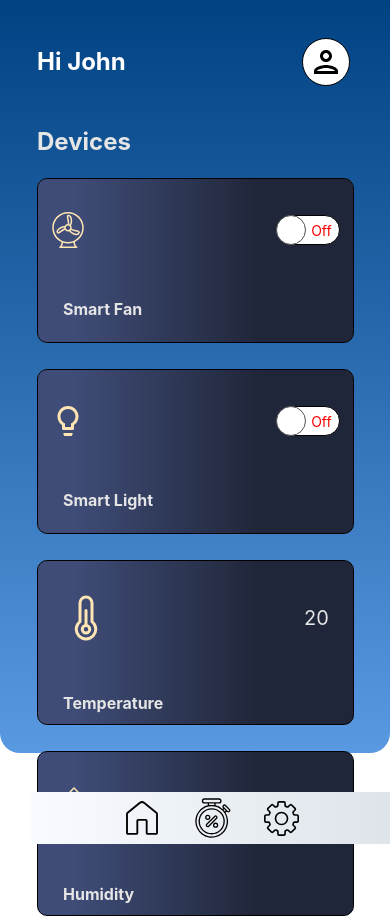
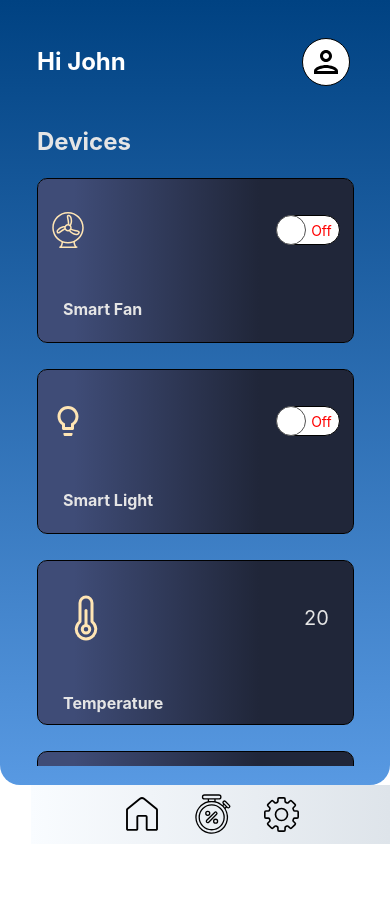
Before and after one commit to Leino2604/smart-house, a React Native app in the folder src/: screen /Home in a window 390 px wide. After the commit the page ends 844 px from the top, so only its background shows below. Built offline with nearby package versions, Linux system fonts and the light colour scheme; no server answers.

Commit message:
Complete UI for HomeScreen
Change layout and scroll view

```diff
--- a/src/screens/home.js
+++ b/src/screens/home.js
@@ -1,4 +1,4 @@
-import React, { useState, useEffect } from "react";
+import React, { useState, useEffect, useCallback } from "react";
 import MenuBar from "../components/menu";
 import {
 	ScrollView,
@@ -18,7 +18,9 @@ import ToggleSwitch from "../components/ToggleSwitch";
 import LightBulbIcon from "../components/lightBulbIcon";
 import ThermometerIcon from "../components/thermometerIcon";
 import HumiditymeterIcon from "../components/humiditymeterIcon";
+import * as SplashScreen from "expo-splash-screen";
 
+SplashScreen.preventAutoHideAsync();
 
 const HomeScreen = () => {
 	const [user, setUser] = useState(initialUser);
@@ -29,10 +31,16 @@ const HomeScreen = () => {
 
 	/* Used to load new fonts */
 	const [fontsLoaded, fontsError] = useFonts({
-		"Karla-Regular": require("../assets/fonts/Karla-Regular.ttf")
+		"Karla-Regular": require("../assets/fonts/Karla-Regular.ttf"),
 	});
 
-	if (!fontsLoaded) {
+	const onLayoutRootView = useCallback(async () => {
+		if (fontsLoaded || fontsError) {
+			await SplashScreen.hideAsync();
+		}
+	}, [fontsLoaded, fontsError])
+
+	if (!fontsLoaded && !fontsError) {
 		return null;
 	}
 
@@ -54,48 +62,48 @@ const HomeScreen = () => {
 	};
 
 	// Effect to fetch data initially and update every 3 seconds
-	useEffect(() => {
-		// Fetch data initially
-		fetchData(
-			"https://io.adafruit.com/api/v2/dadnhk231nhom9/feeds/group-9.fan-speed/data/last",
-			setFanEnabled,
-		);
-		fetchData(
-			"https://io.adafruit.com/api/v2/dadnhk231nhom9/feeds/group-9.light-switch/data/last",
-			setLightEnabled,
-		);
-		fetchData(
-			"https://io.adafruit.com/api/v2/dadnhk231nhom9/feeds/group-9.temp/data/last",
-			setTemp,
-		);
-		fetchData(
-			"https://io.adafruit.com/api/v2/dadnhk231nhom9/feeds/group-9.humid/data/last",
-			setHumidity,
-		);
+	// useEffect(() => {
+	// 	// Fetch data initially
+	// 	fetchData(
+	// 		"https://io.adafruit.com/api/v2/dadnhk231nhom9/feeds/group-9.fan-speed/data/last",
+	// 		setFanEnabled,
+	// 	);
+	// 	fetchData(
+	// 		"https://io.adafruit.com/api/v2/dadnhk231nhom9/feeds/group-9.light-switch/data/last",
+	// 		setLightEnabled,
+	// 	);
+	// 	fetchData(
+	// 		"https://io.adafruit.com/api/v2/dadnhk231nhom9/feeds/group-9.temp/data/last",
+	// 		setTemp,
+	// 	);
+	// 	fetchData(
+	// 		"https://io.adafruit.com/api/v2/dadnhk231nhom9/feeds/group-9.humid/data/last",
+	// 		setHumidity,
+	// 	);
 
-		// Set up interval to fetch data every 3 seconds
-		const interval = setInterval(() => {
-			fetchData(
-				"https://io.adafruit.com/api/v2/dadnhk231nhom9/feeds/group-9.fan-speed/data/last",
-				setFanEnabled,
-			);
-			fetchData(
-				"https://io.adafruit.com/api/v2/dadnhk231nhom9/feeds/group-9.light-switch/data/last",
-				setLightEnabled,
-			);
-			fetchData(
-				"https://io.adafruit.com/api/v2/dadnhk231nhom9/feeds/group-9.temp/data/last",
-				setTemp,
-			);
-			fetchData(
-				"https://io.adafruit.com/api/v2/dadnhk231nhom9/feeds/group-9.humid/data/last",
-				setHumidity,
-			);
-		}, 3000);
+	// 	// Set up interval to fetch data every 3 seconds
+	// 	const interval = setInterval(() => {
+	// 		fetchData(
+	// 			"https://io.adafruit.com/api/v2/dadnhk231nhom9/feeds/group-9.fan-speed/data/last",
+	// 			setFanEnabled,
+	// 		);
+	// 		fetchData(
+	// 			"https://io.adafruit.com/api/v2/dadnhk231nhom9/feeds/group-9.light-switch/data/last",
+	// 			setLightEnabled,
+	// 		);
+	// 		fetchData(
+	// 			"https://io.adafruit.com/api/v2/dadnhk231nhom9/feeds/group-9.temp/data/last",
+	// 			setTemp,
+	// 		);
+	// 		fetchData(
+	// 			"https://io.adafruit.com/api/v2/dadnhk231nhom9/feeds/group-9.humid/data/last",
+	// 			setHumidity,
+	// 		);
+	// 	}, 3000);
 
-		// Clean up interval on component unmount
-		return () => clearInterval(interval);
-	}, []); // Empty dependency array means this effect runs once after the initial render
+	// 	// Clean up interval on component unmount
+	// 	return () => clearInterval(interval);
+	// }, []); // Empty dependency array means this effect runs once after the initial render
 
 	function handleFanEnabledToggleSwitch() {
 		setFanEnabled((currState) => !currState);
@@ -106,7 +114,10 @@ const HomeScreen = () => {
 	}
 
 	return (
-		<View style={homeScreenStyle.container}>
+		<View
+			style={homeScreenStyle.container}
+			onLayout={onLayoutRootView}
+		>
 			<LinearGradient
 				style={homeScreenStyle.main}
 				colors={["#004282", "#5899e2"]}
@@ -137,22 +148,14 @@ const HomeScreen = () => {
 									<FanIcon />
 									<ToggleSwitch
 										value={fanEnabled}
-										onValueChange={
-											handleFanEnabledToggleSwitch
-										}
+										onValueChange={handleFanEnabledToggleSwitch}
 										activeText={"On"}
 										inactiveText={"Off"}
-										activeTextStyle={
-											fanEnabledToggleSwitchStyle.activeText
-										}
-										inactiveTextStyle={
-											fanEnabledToggleSwitchStyle.inactiveText
-										}
+										activeTextStyle={fanEnabledToggleSwitchStyle.activeText}
+										inactiveTextStyle={fanEnabledToggleSwitchStyle.inactiveText}
 										backgroundInactive={"#FFFFFF"}
 										backgroundActive={"#90EE90"}
-										containerStyle={
-											fanEnabledToggleSwitchStyle.container
-										}
+										containerStyle={fanEnabledToggleSwitchStyle.container}
 										circleInActiveColor={"#FFFFFF"}
 									/>
 								</View>
@@ -194,13 +197,13 @@ const HomeScreen = () => {
 							</LinearGradient>
 
 							<LinearGradient
-								style={lightStyle.container}
+								style={thermometerStyle.container}
 								colors={["rgb(63, 76, 119)", "rgb(32, 38, 57)"]}
 								locations={[0.114, 0.702]}
 								start={{x: 0, y: 0}}
 								end={{x: 1, y: 0}}
 							>
-								<View style={lightStyle.content}>
+								<View style={thermometerStyle.content}>
 									<ThermometerIcon />
                                     <Text style={value.tempValue}>{temp}</Text>
 								</View>
@@ -208,17 +211,17 @@ const HomeScreen = () => {
 							</LinearGradient>
 
 							<LinearGradient
-								style={lightStyle.container}
+								style={humiditymeterStyle.container}
 								colors={["rgb(63, 76, 119)", "rgb(32, 38, 57)"]}
 								locations={[0.114, 0.702]}
 								start={{x: 0, y: 0}}
 								end={{x: 1, y: 0}}
 							>
-								<View style={lightStyle.content}>
+								<View style={humiditymeterStyle.content}>
 									<HumiditymeterIcon />
                                     <Text style={value.humidityValue}>{humidity}%</Text>
 								</View>
-								<Text style={fanStyle.title}>Humidity</Text>
+								<Text style={humiditymeterStyle.title}>Humidity</Text>
 							</LinearGradient>
 						</View>
 					</ScrollView>
@@ -234,15 +237,13 @@ const homeScreenStyle = StyleSheet.create({
 		backgroundColor: "#FFFFFF",
 		width: "100%",
 		height: "100%",
-		gap: 39,
 		fontFamily: "Karla-Regular"
 	},
 	main: {
 		display: "flex",
 		flexDirection: "column",
 		width: "100%",
-		height: "89.22%",
-		backgroundColor: "#246EE9",
+		height: "93%",
 		borderBottomLeftRadius: 20,
 		borderBottomRightRadius: 20,
         paddingBottom: 75,  // Add padding at the bottom
@@ -281,6 +282,7 @@ const equipmentInfoStyle = StyleSheet.create({
 		marginTop: "10.62%",
 		marginLeft: "9.49%",
         flexDirection: 'row',
+		height: "90%"
     },
     scrollView: {
         flex: 1,
@@ -348,6 +350,56 @@ const lightStyle = StyleSheet.create({
 	},
 });
 
+const thermometerStyle = StyleSheet.create({
+	container: {
+		width: "89.74%",
+		height: 165, // TODO: use relative unit instead
+		borderWidth: 1,
+		backgroundColor: "#FFFFFF",
+		borderRadius: 10,
+		gap: 51,
+	},
+	content: {
+		display: "flex",
+		flexDirection: "row",
+		alignItems: "center",
+		justifyContent: "center",
+		gap: 194, // TODO: relative unit
+		marginTop: 33, // TODO: relative unit
+	},
+	title: {
+		color: "#E5E5E5",
+		fontSize: 16,
+		fontWeight: "bold",
+		marginLeft: 25,
+	},
+});
+
+const humiditymeterStyle = StyleSheet.create({
+	container: {
+		width: "89.74%",
+		height: 165, // TODO: use relative unit instead
+		borderWidth: 1,
+		backgroundColor: "#FFFFFF",
+		borderRadius: 10,
+		gap: 51,
+	},
+	content: {
+		display: "flex",
+		flexDirection: "row",
+		alignItems: "center",
+		justifyContent: "center",
+		gap: 194, // TODO: relative unit
+		marginTop: 33, // TODO: relative unit
+	},
+	title: {
+		color: "#E5E5E5",
+		fontSize: 16,
+		fontWeight: "bold",
+		marginLeft: 25,
+	},
+})
+
 const fanEnabledToggleSwitchStyle = StyleSheet.create({
 	container: {
 		borderWidth: 1,
```
